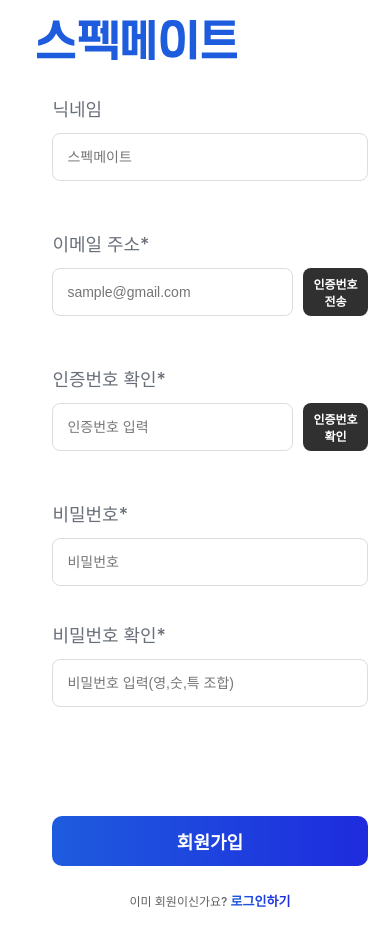
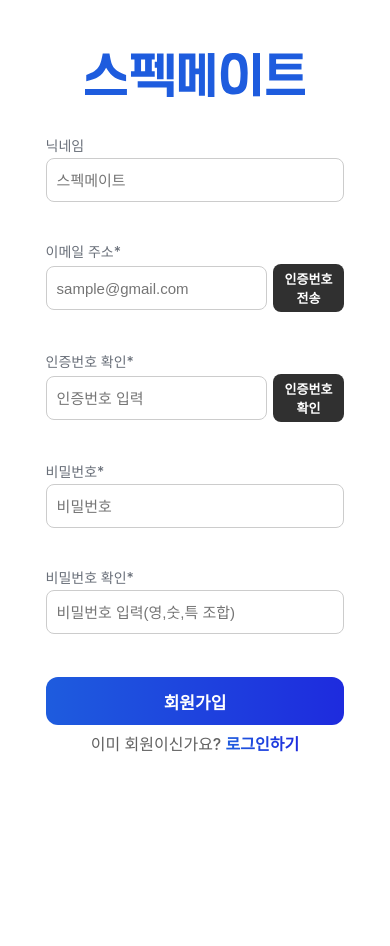
Before and after one commit to spec-mate/frontend, a React (Vite) app: page /register in a window 390 px wide. Shown: the top 946 px of the page. After the commit the page ends 844 px from the top, so only its background shows below. Built offline with nearby package versions, Linux system fonts and the light colour scheme; a web font is replaced by a local one.

Commit message:
Register.jsx, Register.css 모바일 반응형 및 로고 위치 수정

```diff
--- a/src/pages/Register.jsx
+++ b/src/pages/Register.jsx
@@ -20,12 +20,10 @@ export default function Register() {
   const [codeError, setCodeError] = useState("");
   const [passwordError, setPasswordError] = useState("");
 
-  // ✅ 토스트 상태
   const [showToast, setShowToast] = useState(false);
   const [toastMessage, setToastMessage] = useState("");
   const [toastType, setToastType] = useState("success");
 
-  // ✅ 타이머 상태
   const [timer, setTimer] = useState(0);
 
   useEffect(() => {
@@ -48,7 +46,6 @@ export default function Register() {
     }
   };
 
-  // ✅ 인증번호 전송
   const handleSendCode = async () => {
     if (!email.includes("@")) {
       setEmailError("이메일을 정확히 입력해주세요.");
@@ -62,8 +59,7 @@ export default function Register() {
         setToastMessage("인증번호가 이메일로 발송되었습니다.");
         setToastType("success");
         setShowToast(true);
-
-        setTimer(300); // 5분 타이머 시작
+        setTimer(300);
       }
     } catch (err) {
       console.error(err);
@@ -75,7 +71,6 @@ export default function Register() {
     }
   };
 
-  // ✅ 인증번호 확인
   const handleVerifyCode = async () => {
     try {
       await api.post("/auth/verify-code", {
@@ -87,7 +82,6 @@ export default function Register() {
       setToastType("success");
       setShowToast(true);
       setCodeError("");
-
       setTimer(0);
     } catch (err) {
       console.error(err);
@@ -99,7 +93,6 @@ export default function Register() {
     }
   };
 
-  // ✅ 비밀번호 유효성 검사
   const handlePasswordChange = (e) => {
     const value = e.target.value;
     setPassword(value);
@@ -110,14 +103,13 @@ export default function Register() {
       setPasswordError("");
     } else if (!regex.test(value)) {
       setPasswordError(
-        "영문, 숫자, 특수문자를 조합해서 입력해주세요. (8~16자)"
+        "영문, 숫자, 특수문자를 조합해서 입력해주세요. (8~16자)",
       );
     } else {
       setPasswordError("");
     }
   };
 
-  // ✅ 최종 회원가입
   const handleSubmit = async (event) => {
     event.preventDefault();
 
@@ -141,7 +133,6 @@ export default function Register() {
         password,
       });
 
-      // ✅ 회원가입 성공 시 체크 아이콘 + 고정 메시지
       setToastMessage("회원가입을 성공하였습니다.");
       setToastType("success");
       setShowToast(true);
@@ -151,8 +142,6 @@ export default function Register() {
       }, 2000);
     } catch (err) {
       console.error(err);
-
-      // ✅ 회원가입 실패 시 경고 아이콘 + 고정 메시지
       setToastMessage("회원가입을 실패하였습니다.");
       setToastType("error");
       setShowToast(true);
@@ -184,7 +173,7 @@ export default function Register() {
               placeholder="스펙메이트"
               required
             />
-            <ErrorMessage message={nicknameError} />
+            <ErrorMessage message={nicknameError || ""} />
           </div>
 
           {/* 이메일 */}
@@ -209,7 +198,7 @@ export default function Register() {
               </button>
               {timer > 0 && <span className="timer">{formatTime(timer)}</span>}
             </div>
-            <ErrorMessage message={emailError} />
+            <ErrorMessage message={emailError || ""} />
           </div>
 
           {/* 인증번호 */}
@@ -233,10 +222,10 @@ export default function Register() {
                 확인
               </button>
             </div>
-            <ErrorMessage message={codeError} />
+            <ErrorMessage message={codeError || ""} />
           </div>
 
-          {/* 비밀번호 */}
+          {/* ✅ 비밀번호 */}
           <div className="input-group">
             <label htmlFor="password">비밀번호*</label>
             <input
@@ -246,10 +235,10 @@ export default function Register() {
               placeholder="비밀번호"
               required
             />
-            {passwordError && <ErrorMessage message={passwordError} />}
+            <ErrorMessage message={passwordError || ""} />
           </div>
 
-          {/* 비밀번호 확인 */}
+          {/* ✅ 비밀번호 확인 */}
           <div className="input-group">
             <label htmlFor="confirmPassword">비밀번호 확인*</label>
             <input
@@ -275,7 +264,7 @@ export default function Register() {
         </form>
       </div>
 
-      {/* ✅ Toast 알림 */}
+      {/* Toast 알림 */}
       {showToast && (
         <Toast
           message={toastMessage}
--- a/src/pages/styles/Register.css
+++ b/src/pages/styles/Register.css
@@ -1,92 +1,121 @@
+/* ==========================================================
+   기본 구조 (세로 중앙 정렬 수정)
+   ========================================================== */
 .register-container {
   display: flex;
   flex-direction: column;
-  justify-content: center;
-  align-items: center;
+  justify-content: center; /*  세로 가운데 정렬 */
+  align-items: center; /*  가로 가운데 정렬 */
   min-height: 100vh;
-  padding: 20px;
+  padding: 30px 20px;
+  background-color: #fff;
+  box-sizing: border-box;
+  text-align: center;
+  position: relative;
 }
 
+/* 로고와 폼을 세트로 감싸서 세로 중앙 배치 안정화 */
+.register-box {
+  display: flex;
+  flex-direction: column;
+  align-items: center;
+  justify-content: center; /*  폼과 로고도 한 세트로 중앙 */
+  gap: 20px; /*  로고-폼 간격 */
+}
+
+/* ==============================
+   로고
+   ============================== */
 .register-logo {
+  display: block;
   width: 500px;
   height: 100px;
   object-fit: contain;
-  display: block;
+  margin: 0 auto;
 }
 
+/* ==============================
+   회원가입 폼
+   ============================== */
 .register-form {
   display: flex;
   flex-direction: column;
   align-items: center;
-  width: 460px;
-  padding: 40px 30px;
+  width: 440px;
+  padding: 26px 22px;
   border-radius: 12px;
   background-color: #fff;
+  box-sizing: border-box;
 }
 
+/* ==============================
+   입력 그룹 (콤팩트 간격)
+   ============================== */
 .input-group {
   width: 100%;
   display: flex;
   flex-direction: column;
-  gap: 6px;
-  margin-bottom: 0; /* 기본은 0 */
+  gap: 3px;
+  margin-bottom: 14px;
 }
 
-/* ✅ 비밀번호 입력칸과 비밀번호 확인 사이 간격 */
-.register-form .input-group:nth-of-type(4) {
-  margin-bottom: 20px;
+.input-group:last-of-type {
+  margin-bottom: 0;
 }
 
 .input-group label {
-  font-size: 18px;
+  font-size: 16px;
   font-weight: 500;
   color: #696f79;
-  margin-bottom: 6px;
-  display: block;
+  text-align: left;
 }
 
+/* ==============================
+   일반 인풋
+   ============================== */
 .input-group input {
-  height: 64px;
-  padding: 0 14px;
-  border: 1px solid #ddd;
+  height: 48px;
+  padding: 0 10px;
+  border: 1px solid #ccc;
   border-radius: 8px;
-  font-size: 16px;
-  transition: all 0.3s ease;
+  font-size: 15px;
+  transition: all 0.2s ease;
   box-sizing: border-box;
 }
 
 .input-group input:focus {
   border-color: #1e5cde;
-  box-shadow: 0 0 8px rgba(30, 92, 222, 0.3);
+  box-shadow: 0 0 4px rgba(30, 92, 222, 0.25);
   outline: none;
 }
 
+/* ==============================
+   이메일 / 인증 코드 행
+   ============================== */
 .input-group-row {
-  width: 100%;
   display: flex;
-  gap: 10px;
-  position: relative; /* ✅ 타이머 위치 기준 */
   align-items: center;
+  gap: 6px;
 }
 
 .input-group-row input {
   flex: 1;
-  height: 64px;
-  padding: 0 14px;
-  border: 1px solid #ddd;
+  height: 48px;
+  padding: 0 10px;
+  border: 1px solid #ccc;
   border-radius: 8px;
-  font-size: 16px;
+  font-size: 15px;
   box-sizing: border-box;
 }
 
 .small-button {
-  height: 64px;
-  padding: 0 16px;
+  height: 48px;
+  padding: 0 12px;
   background: #303030;
   color: #fff;
   border: none;
   border-radius: 8px;
-  font-size: 14px;
+  font-size: 13px;
   font-weight: bold;
   cursor: pointer;
   transition: background 0.3s ease;
@@ -97,31 +126,33 @@
   animation: gradientMove 1s ease infinite;
 }
 
-/* ✅ 타이머 스타일 */
-.timer {
-  position: absolute;
-  right: -65px; /* 버튼 오른쪽 띄우기 */
-  top: 50%;
-  transform: translateY(-50%);
-  font-size: 14px;
-  font-weight: bold;
-  color: #1e5cde;
-  white-space: nowrap;
+/* ==============================
+   에러 텍스트 (왼쪽 정렬 + 최소 공간)
+   ============================== */
+.error-text {
+  font-size: 12px;
+  color: #ff0000;
+  text-align: left;
+  min-height: 12px;
+  line-height: 12px;
+  margin-top: 1px;
 }
 
+/* ==============================
+   회원가입 버튼
+   ============================== */
 .register-button {
   width: 100%;
-  height: 64px;
+  height: 52px;
   color: #fff;
   border: none;
-  margin-top: 60px;
-  border-radius: 15px;
-  font-size: 25px;
+  margin-top: 18px;
+  border-radius: 12px;
+  font-size: 20px;
   font-weight: bold;
   cursor: pointer;
   position: relative;
   overflow: hidden;
-
   background: linear-gradient(90deg, #1e5cde, #1e2bde, #9b1ede);
   background-size: 200% 200%;
   transition:
@@ -146,9 +177,12 @@
   }
 }
 
+/* ==============================
+   하단 텍스트
+   ============================== */
 .login-text {
-  margin: 10px 0 30px 0; /* 로고랑 폼 사이 여백 */
-  font-size: 20px;
+  margin: 6px 0 18px 0;
+  font-size: 16px;
   color: #616161;
   font-weight: 500;
   text-align: center;
@@ -170,96 +204,69 @@
   animation: gradientMove 1s ease infinite;
 }
 
-/* ✅ 에러 메시지 항상 자리 확보 */
-.error-text {
-  font-size: 13px;
-  color: #ff0000;
-  min-height: 10px;
-  line-height: 10px;
-  margin-top: 0px;
+/* ==========================================================
+   반응형
+   ========================================================== */
+@media (max-width: 1024px) {
+  .register-form {
+    width: 80%;
+    max-width: 460px;
+    padding: 22px 18px;
+  }
+
+  .register-logo {
+    width: 400px;
+    height: auto;
+  }
 }
 
 @media (max-width: 768px) {
   .register-form {
     width: 90%;
-    padding: 30px 20px;
+    max-width: 400px;
+    padding: 20px 15px;
   }
 
   .register-logo {
-    width: 300px;
+    width: 280px;
     height: auto;
-    margin-bottom: 20px;
   }
 
   .register-button {
-    font-size: 20px;
-    height: 56px;
-  }
-
-  .input-group input,
-  .input-group-row input {
-    height: 56px;
-    font-size: 15px;
-  }
-
-  .small-button {
-    height: 56px;
-    font-size: 13px;
-  }
-
-  .timer {
-    right: -55px;
-    font-size: 13px;
+    height: 50px;
+    font-size: 18px;
   }
 }
 
 @media (max-width: 480px) {
   .register-form {
     width: 100%;
-    padding: 20px 15px;
-    gap: 15px;
+    max-width: 340px;
+    padding: 18px 12px;
   }
 
   .register-logo {
-    width: 200px;
+    width: 220px;
     height: auto;
-    margin-bottom: 15px;
   }
 
   .input-group input,
   .input-group-row input {
+    height: 44px;
+  }
+
+  .register-button {
     height: 48px;
+    font-size: 17px;
+  }
+
+  .input-group label {
     font-size: 14px;
   }
 
-  .small-button {
-    height: 48px;
-    font-size: 12px;
-    padding: 0 10px;
-  }
-
-  .register-button {
-    font-size: 18px;
-    height: 50px;
-    border-radius: 10px;
-  }
-
-  .login-text {
-    font-size: 12px;
-  }
-
-  .login-link {
-    font-size: 13px;
-  }
-
   .error-text {
-    font-size: 12px;
-    min-height: 16px;
-    line-height: 16px;
-  }
-
-  .timer {
-    right: -50px;
-    font-size: 12px;
+    font-size: 11px;
+    min-height: 10px;
+    line-height: 10px;
   }
 }
```
